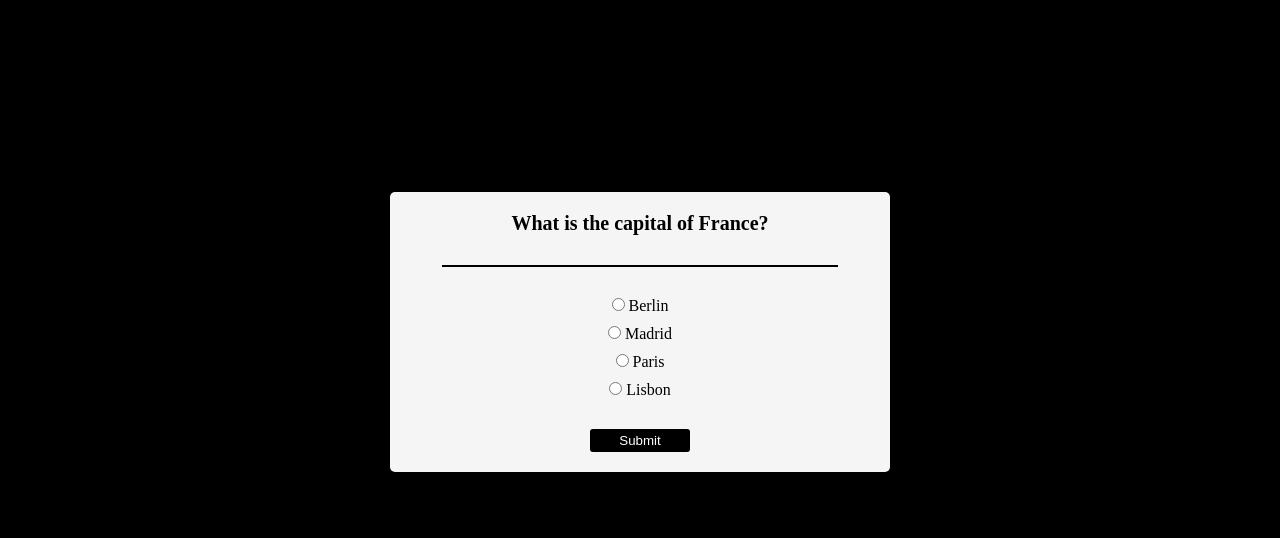
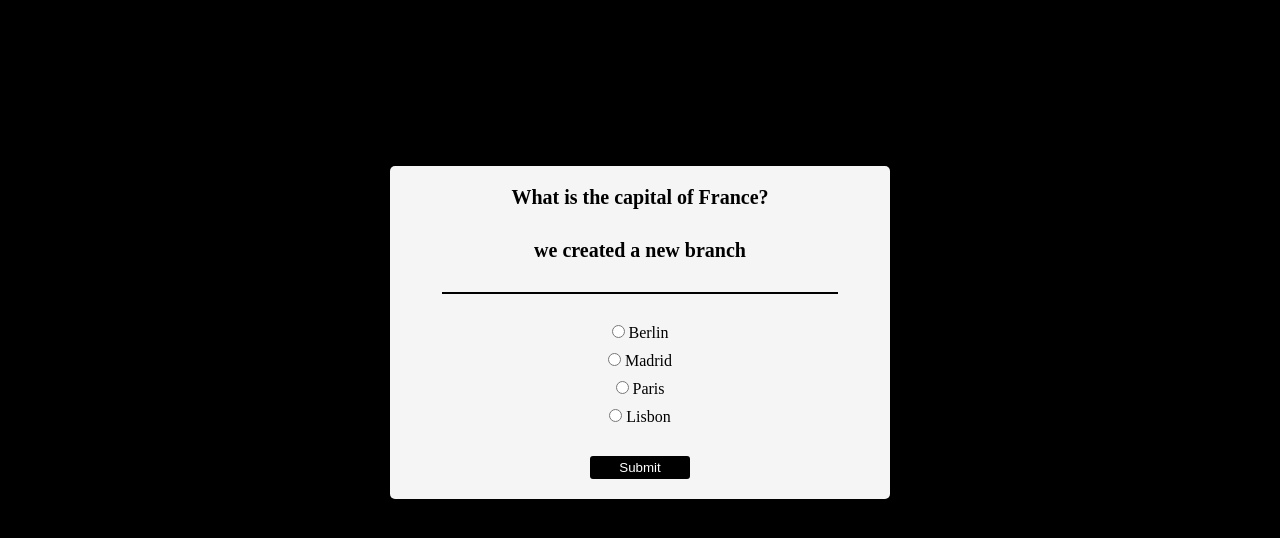
Before and after one commit to Samuel093/quizApp, a plain HTML site: page index.html in a window 1280 px wide. Shown: the part 68-606 px from the top of the page. Drawn offline with Linux system fonts and the light colour scheme.

Commit message:
reverted changes

```diff
--- a/index.html
+++ b/index.html
@@ -13,6 +13,7 @@
 
     <div class="q-container">
         <h4 id="question">Question here</h4>
+        <h4 id="question">we created a new branch</h4>
 
         <div class="border"></div>
 
```
